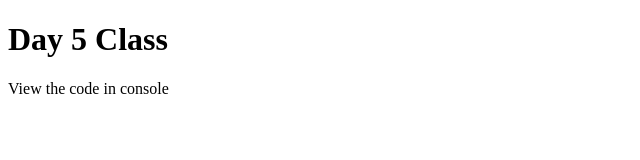
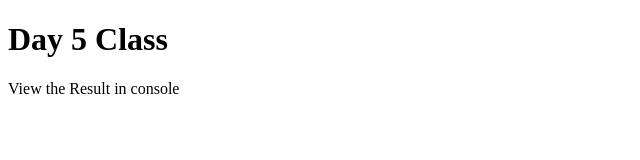
Before and after one commit to Dharanish3/Day5, a plain HTML site: page index.html in a window 1280 px wide. Shown: the full height of the page, 0-640 px from the left. Drawn offline with Linux system fonts and the light colour scheme.

Commit message:
Update index.html

```diff
--- a/index.html
+++ b/index.html
@@ -8,7 +8,7 @@
 <body>
 
     <h1>Day 5 Class</h1>
-    <p>View the code in console</p>
+    <p>View the Result in console</p>
 
 
     <script src="script.js"></script>
```
